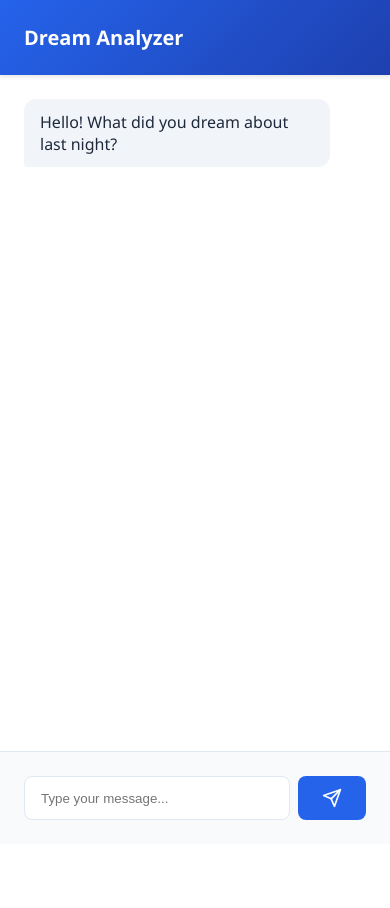
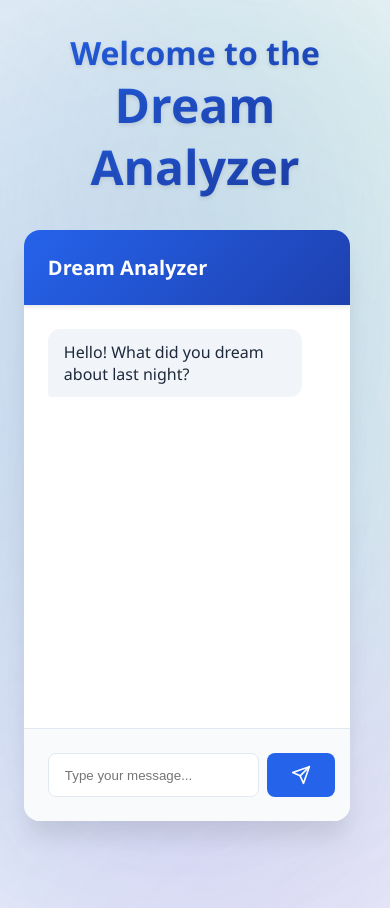
Before and after one commit to Deva-101/deerhacks2025, a Django app: page / in a window 390 px wide. Before the commit the page ends 820 px from the top, so only its background shows below. Run offline with Django 5.2, Linux system fonts and the light colour scheme; parts of the project's set-up code (start-up, migrations or seed data) failed here and were passed over.

Commit message:
first experience page is improved to be sexy

```diff
--- a/brain/brainrot/templates/home.html
+++ b/brain/brainrot/templates/home.html
@@ -15,13 +15,91 @@
         body {
             font-family: 'Segoe UI', system-ui, -apple-system, sans-serif;
             margin: 0;
-            padding: 0;
+            padding: 0 5%;
+            display: flex;
+            justify-content: space-between;
+            align-items: center;
+            min-height: 100vh;
+            background-color: var(--bg-color);
+            color: var(--text-color);
+            position: relative;
+        }
+
+        .title-container {
+            flex: 1;
             display: flex;
             justify-content: center;
             align-items: center;
             min-height: 100vh;
-            background-color: var(--bg-color);
-            color: var(--text-color);
+            position: relative;
+            left: 30px;
+        }
+
+        .title {
+            font-size: 3rem;  /* Keep original size for "Welcome to the" */
+            font-weight: 700;
+            background: linear-gradient(135deg, var(--primary-color), var(--secondary-color));
+            -webkit-background-clip: text;
+            background-clip: text;
+            -webkit-text-fill-color: transparent;
+            text-align: center;
+            line-height: 1.3;
+            max-width: 600px;
+            text-shadow: 0 2px 4px rgba(0, 0, 0, 0.1);
+            position: relative;
+            left: 200px;  /* Reduced from 600px to move more to the left */
+        }
+
+        .title .analyzer-text {
+            font-size: 4.5rem;  /* Larger size only for "Dream Analyzer" */
+            display: block;
+        }
+
+
+        /* Rest of the styles remain the same */
+        body::before {
+            content: '';
+            position: fixed;
+            width: 100vw;
+            height: 100vh;
+            background: linear-gradient(45deg, #2563eb 0%, #7c3aed 30%, #10b981 100%);
+            filter: blur(100px);
+            opacity: 0.15;
+            z-index: -1;
+            animation: gradientShift 20s ease infinite;
+        }
+
+        body::after {
+            content: '';
+            position: fixed;
+            width: 200vw;
+            height: 200vh;
+            background:
+                radial-gradient(circle at 10% 20%, rgba(37, 99, 235, 0.1) 0%, transparent 50%),
+                radial-gradient(circle at 90% 70%, rgba(124, 58, 237, 0.1) 0%, transparent 50%),
+                radial-gradient(circle at 50% 30%, rgba(16, 185, 129, 0.1) 0%, transparent 50%);
+            z-index: -1;
+            animation: float 40s linear infinite;
+        }
+
+        .chat-container {
+            width: 500px;
+            height: 80vh;
+            margin-right: 5%;
+            transform: translateX(-20%);
+        }
+
+        @keyframes gradientShift {
+            0%, 100% { transform: rotate(0deg) scale(1); }
+            50% { transform: rotate(5deg) scale(1.2); }
+        }
+
+        @keyframes float {
+            0% { transform: translate(0, 0); }
+            25% { transform: translate(-5%, -5%); }
+            50% { transform: translate(-10%, 0); }
+            75% { transform: translate(-5%, 5%); }
+            100% { transform: translate(0, 0); }
         }
 
         .chat-container {
@@ -125,24 +203,46 @@
             }
         }
 
-        @media (max-width: 640px) {
+        @media (max-width: 1024px) {
+            body {
+                flex-direction: column;
+                padding: 2rem;
+                justify-content: flex-start;
+            }
+
+            .title-container {
+                min-height: auto;
+                padding: 2rem 0;
+                text-align: center;
+            }
+
+            .title {
+                font-size: 2rem;
+                margin-bottom: 2rem;
+                left: 0;
+            }
+
+            .title .analyzer-text {
+                font-size: 3rem;
+            }
+
             .chat-container {
                 width: 100%;
-                height: 100vh;
-                border-radius: 0;
+                height: 70vh;
+                transform: none;
+                margin-left: 0;
             }
         }
     </style>
 </head>
 <body>
-
+    <div class="title">Welcome to the<br><span class="analyzer-text">Dream Analyzer</span></div>
     <div class="chat-container">
         <div class="chat-header">
             Dream Analyzer
         </div>
 
         <div class="chat-messages">
-        <!-- Example messages -->
             <div class="message ai-message">
                 Hello! What did you dream about last night?
             </div>
@@ -159,6 +259,5 @@
             </button>
         </form>
     </div>
-
 </body>
 </html>
```
Also changed, not shown: brain/db.sqlite3. Lines whose indentation alone changed are shown as unchanged.
